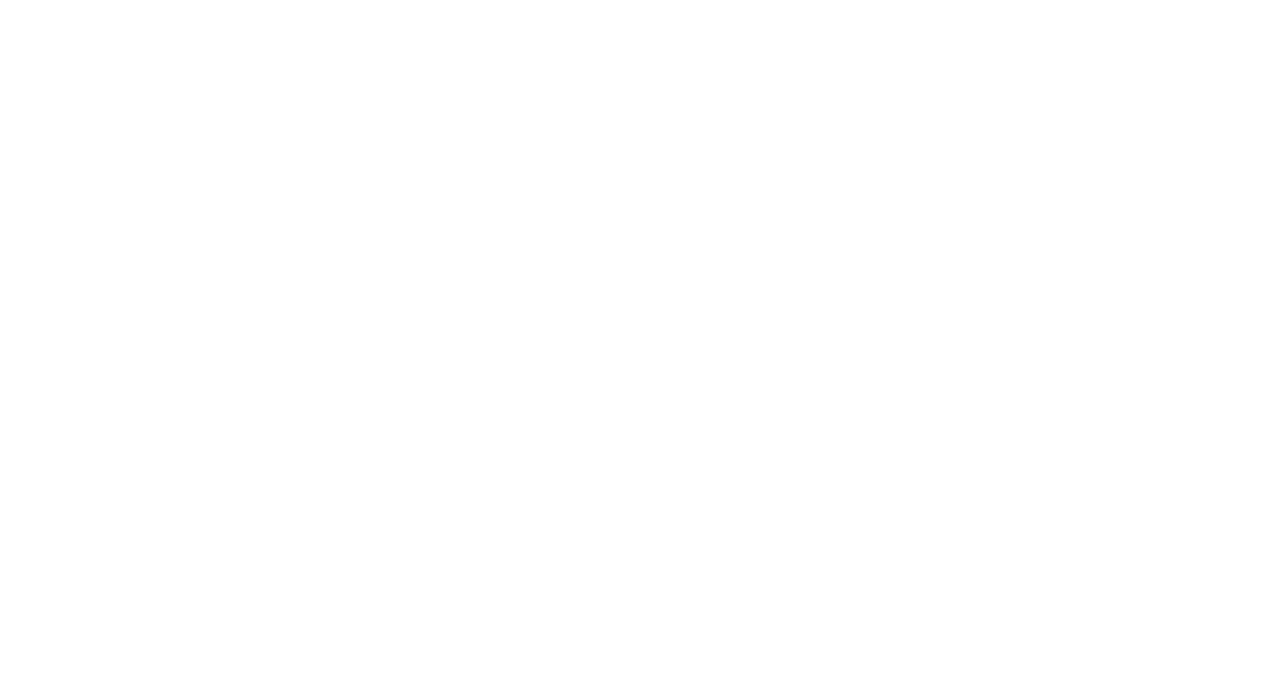
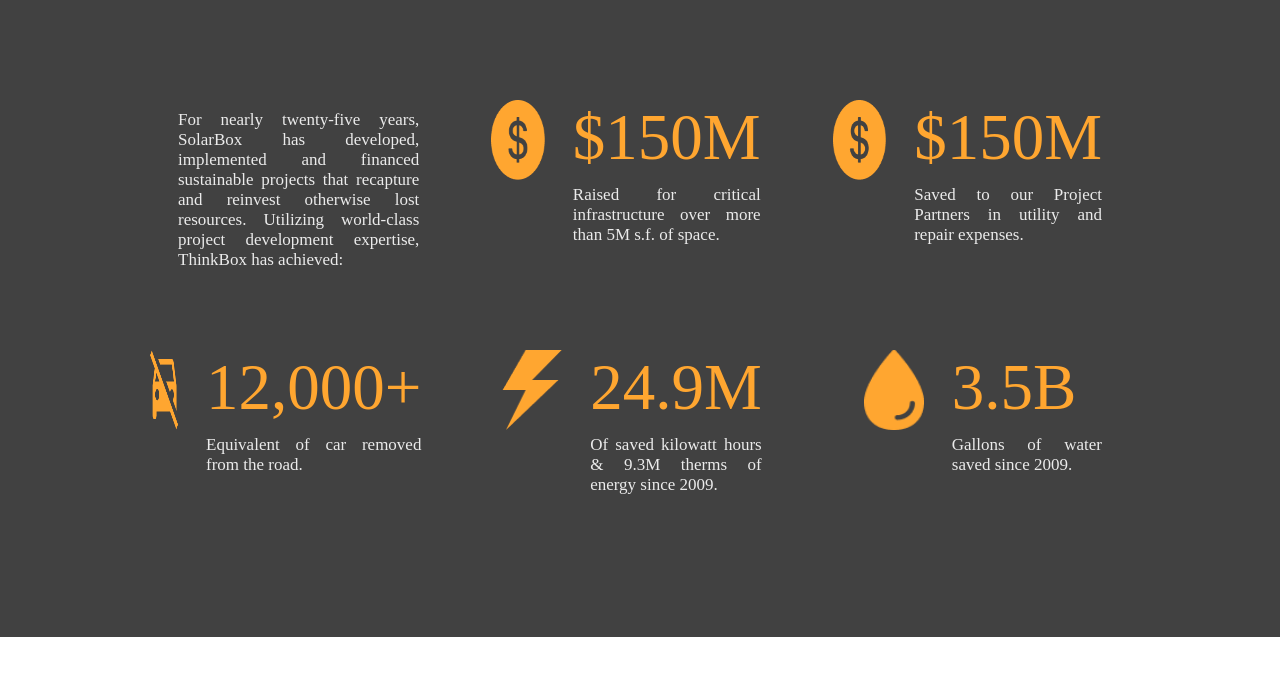
Before and after one commit to WesleyRabachiniRibeiro/Global-Impact, a React (Create React App) app in the folder global/: page / in a window 1280 px wide. Shown: the top 676 px of the page. Built offline with nearby package versions, Linux system fonts and the light colour scheme.

Commit message:
Feito segunda parte do corpo

```diff
--- a/global/src/App.jsx
+++ b/global/src/App.jsx
@@ -3,7 +3,7 @@
 function App() {
   return (
     <div className="App">
-
+      <SecondBody/>
     </div>
   );
 }
--- a/global/src/components/home/body/secondBody/secondBody.jsx
+++ b/global/src/components/home/body/secondBody/secondBody.jsx
@@ -1,9 +1,70 @@
 import React from 'react'
+import { SecondStyled } from './styled'
+import MoneyIcon from '../../../../assets/images/MoneyIcon.png'
+import CarIcon from '../../../../assets/images/CarFeatureIcon.png'
+import RayIcon from '../../../../assets/images/RayIcon.png'
+import DropIcon from '../../../../assets/images/DropIcon.png'
 
 export default function SecondBody() {
     return (
-        <div>
+        <SecondStyled>
+            <div className="container">
+                <div className="sessao-1">
+                    <div className="bloco">
+                        <div class="texto-card">
+                            <p>For nearly twenty-five years, SolarBox has developed, implemented and financed sustainable projects that recapture and reinvest otherwise lost resources. Utilizing world-class project development expertise, ThinkBox has achieved:</p>
+                        </div>
+                    </div>
+                    <div className="bloco">
+                        <div className="logo">
+                            <img src={MoneyIcon}/>
+                        </div>
+                        <div className="texto-card">
+                            <h2>$150M</h2>
+                            <p>Raised for critical infrastructure over more than 5M s.f. of space.</p>
+                        </div>
+                    </div>
+                    <div className="bloco">
+                        <div className="logo">
+                            <img src={MoneyIcon}/>
+                        </div>
+                        <div className="texto-card">
+                            <h2>$150M</h2>
+                            <p>Saved to our Project Partners in utility and repair expenses.</p>
+                        </div>
+                    </div>
+                </div>
 
-        </div>
+                <div className="sessao-2">
+                    <div className="bloco">
+                        <div className="logo">
+                            <img src={CarIcon}/>
+                        </div>
+                        <div className="texto-card">
+                            <h2>12,000+</h2>
+                            <p>Equivalent of car removed from the road.</p>
+                        </div>
+                    </div>
+                    <div className="bloco">
+                        <div className="logo">
+                            <img className="ray-img" src={RayIcon}/>
+                        </div>
+                        <div className="texto-card">
+                            <h2>24.9M</h2>
+                            <p>Of saved kilowatt hours & 9.3M therms of energy since 2009.</p>
+                        </div>
+                    </div>
+                    <div className="bloco">
+                        <div className="logo">
+                            <img className="drop-img" src={DropIcon}/>
+                        </div>
+                        <div className="texto-card">
+                            <h2>3.5B</h2>
+                            <p>Gallons of water saved since 2009.</p>
+                        </div>
+                    </div>
+                </div>
+            </div>
+        </SecondStyled>
     )
 }
--- /dev/null
+++ b/global/src/components/home/body/secondBody/styled.js
@@ -0,0 +1,58 @@
+import styled from 'styled-components';
+
+export const  SecondStyled = styled.section`
+    .container{
+        width: 100%;
+        height: 637px;
+        background-color: #414141;
+        display: flex;
+        flex-direction: column;
+        align-items: center;
+    }
+    .bloco{
+        width: 30vw;
+        height: 200px;
+        margin: 50px;
+        display: flex;
+    }
+    .logo{
+        display: flex;
+        width:60%;
+        flex-direction: row-reverse;
+        img{
+            width: 80px;
+            height: 80px;
+            margin-right: 28px;
+        }
+        .ray-img{
+            width: 60px;
+        }
+        .drop-img{
+            width: 60px;
+        }
+    }
+    .texto-card{
+        display: flex;
+        width: 100%;
+        flex-direction: column;
+        h2{
+            font-size: 65px;
+            color: #FFA630;
+
+        }
+        p{
+            margin-top: 10px;
+            text-align: justify;
+            font-size: 17px;
+            color: #EBEBEB;
+        }
+    }
+    .sessao-1, .sessao-2{
+        display: flex;
+        flex-direction: row;
+        width: 80vw;
+        height: 200px;
+        margin-top: 50px;
+
+    }
+`
--- a/global/src/index.js
+++ b/global/src/index.js
@@ -1,6 +1,7 @@
 import React from 'react'
 import ReactDOM  from "react-dom"
 import App from './App'
+import './index.css'
 
 ReactDOM.render(
   <React.StrictMode>
```
Also changed, not shown: global/src/components/home/body/secondBody/secondBodyStyled.js (deleted).
